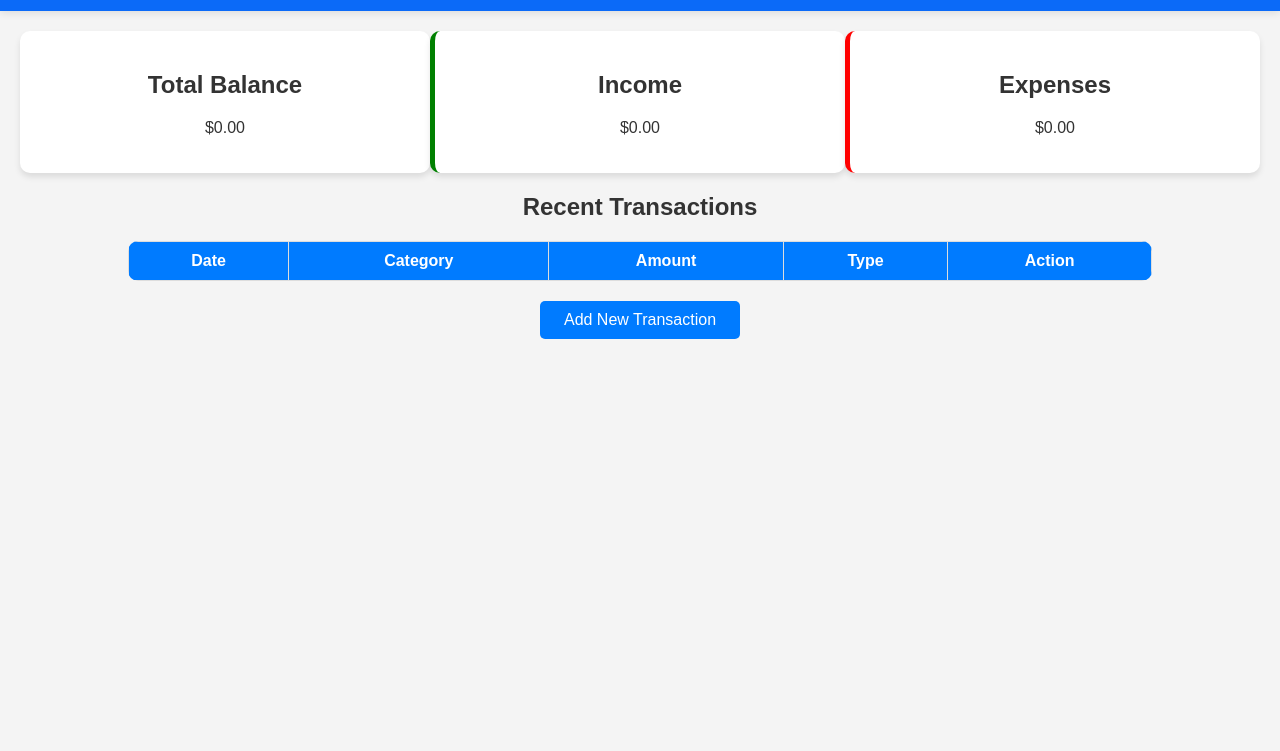
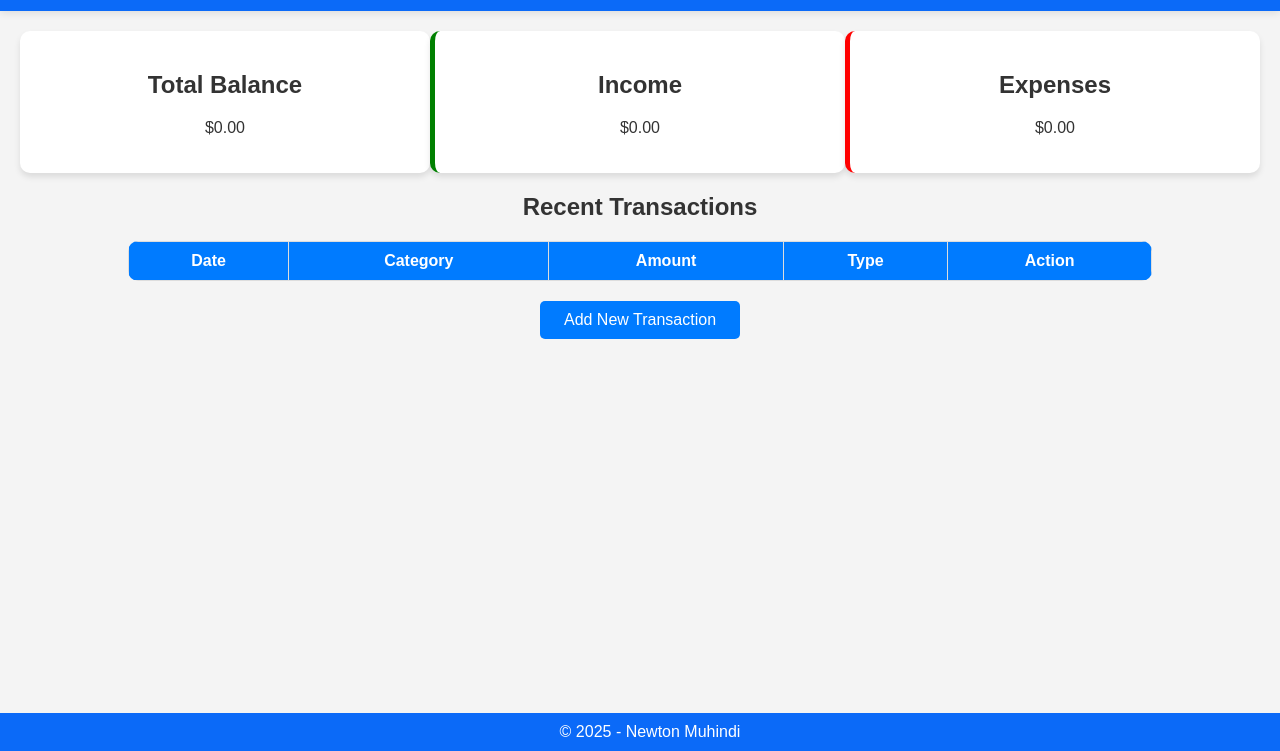
Before and after one commit to muhindinewton/Phase-1-Smart-Budget-Tracker-Project, a plain HTML site: page index.html in a window 1280 px wide. Shown: the part 49-800 px from the top of the page. Drawn offline with Linux system fonts and the light colour scheme; no server answers.

Commit message:
Add a Footer

```diff
--- a/index.html
+++ b/index.html
@@ -87,7 +87,12 @@
                 </tbody>
             </table>
 
+    </section>
 
+    <!-- Footer -->
+    <footer>
+        <p>&copy; 2025 - Newton Muhindi</p>
+    </footer>
     <script src="script.js"></script>
 </body>
 </html>
--- a/styles.css
+++ b/styles.css
@@ -122,3 +122,18 @@ th {
 #add-transaction-btn:hover {
     background-color: #0056b3;
 }
+
+/* Footer Styles */
+footer {
+    background-color: #0b6af8;
+    color: white;
+    text-align: center;
+    padding: 10px;
+    position: fixed;
+    bottom: 0;
+    width: 100%;
+}
+
+footer p {
+    margin: 0;
+}
```
